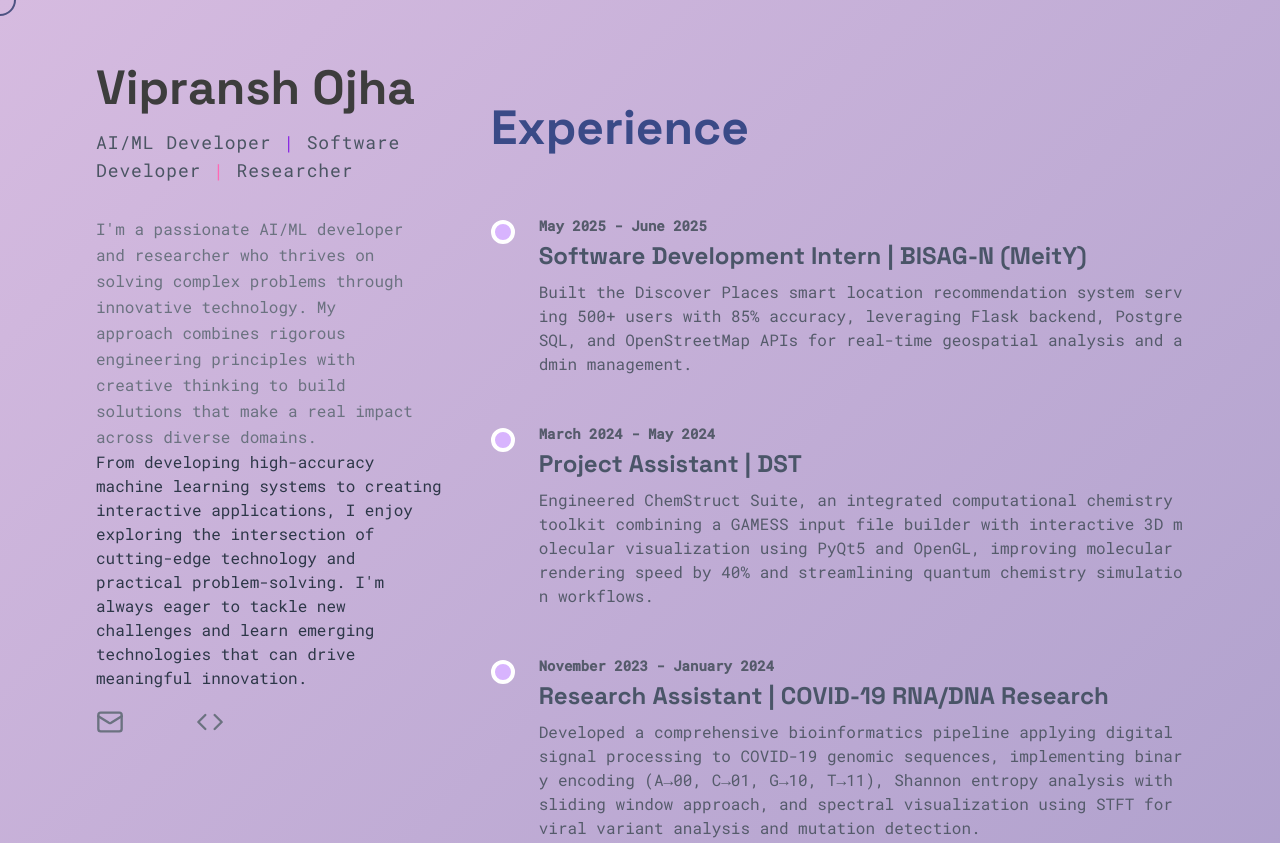
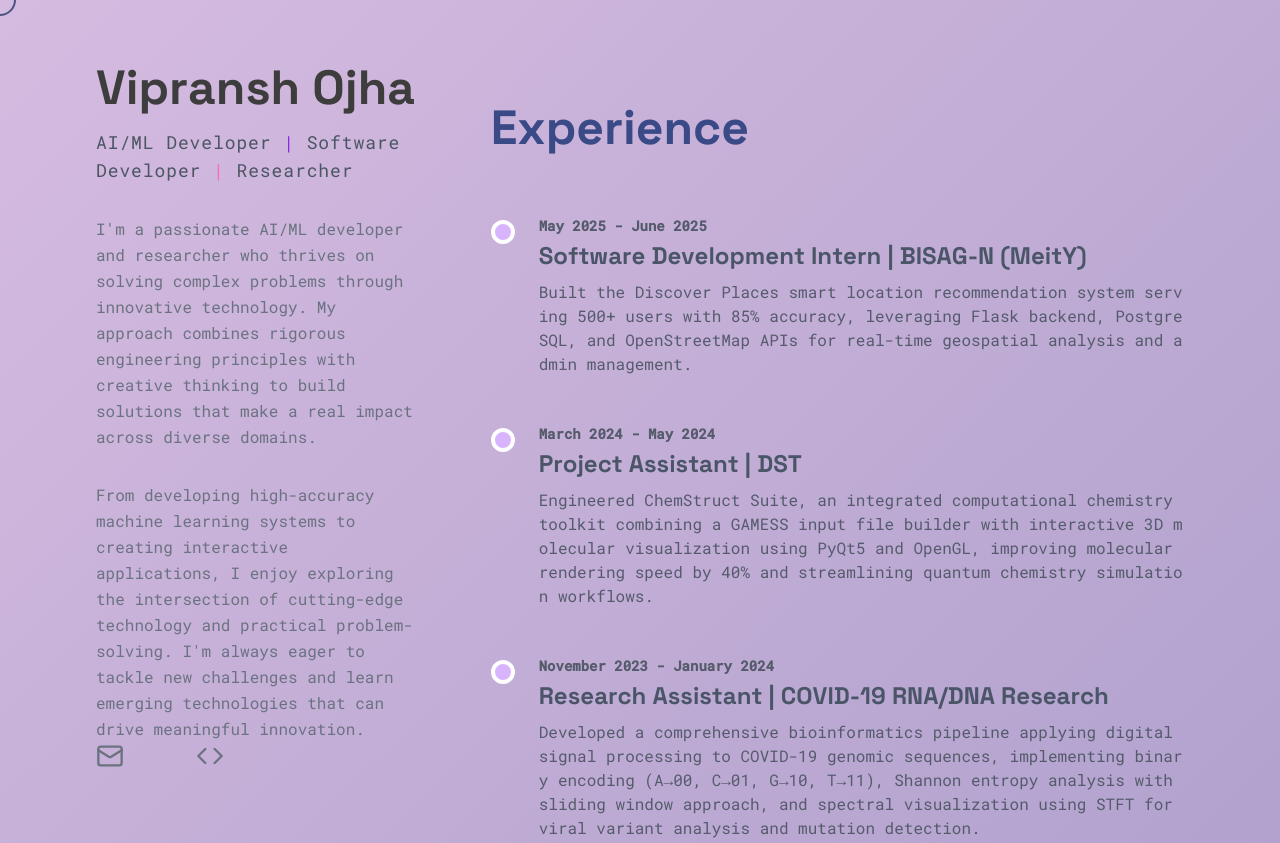
Before and after one commit to VipranshOjha/VipranshOjha, a plain HTML site: page index.html in a window 1280 px wide. Shown: the top 843 px of the page. Drawn offline with nearby package versions, Linux system fonts and the light colour scheme; some icons are missing.

Commit message:
Update index.html

```diff
--- a/index.html
+++ b/index.html
@@ -136,7 +136,7 @@ button {
                 <p class="animate-on-scroll mt-8 max-w-xs text-gray-500 leading-relaxed">
                     I'm a passionate AI/ML developer and researcher who thrives on solving complex problems through innovative technology. My approach combines rigorous engineering principles with creative thinking to build solutions that make a real impact across diverse domains.
                 </p>
-                <p>
+                <p class="animate-on-scroll mt-8 max-w-xs text-gray-500 leading-relaxed">
                     From developing high-accuracy machine learning systems to creating interactive applications, I enjoy exploring the intersection of cutting-edge technology and practical problem-solving. I'm always eager to tackle new challenges and learn emerging technologies that can drive meaningful innovation.
                 </p>
             </div>
```
